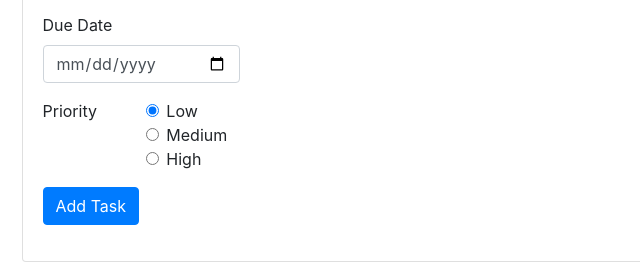
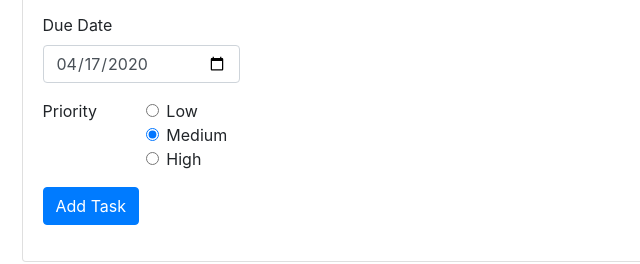
Before and after one commit to vinayvadali/nodeproject, a website: page public/index.html in a window 1280 px wide. Shown: the part 239-503 px from the top of the page, 301-941 px from the left. Drawn offline with nearby package versions, Linux system fonts and the light colour scheme; no server answers.

Commit message:
Added Date default value

```diff
--- a/public/index.html
+++ b/public/index.html
@@ -20,7 +20,7 @@
                             <div class="form-group row">
                               <label for="taskName" class="col-sm-3 col-form-label">Task Name</label>
                               <div class="col-sm-10">
-                                <input type="text" class="form-control" id="taskName">
+                                <input type="text" class="form-control" id="taskName" required>
                               </div>
                             </div>
                             <div class="form-group">
@@ -42,7 +42,7 @@
                                     </label>
                                   </div>
                                   <div class="form-check">
-                                    <input class="form-check-input" type="radio" name="priority" id="medium" value="2">
+                                    <input class="form-check-input" type="radio" name="priority" id="medium" value="2" checked>
                                     <label class="form-check-label" for="medium">
                                       Medium
                                     </label>
--- a/public/script.js
+++ b/public/script.js
@@ -2,6 +2,7 @@ window.addEventListener('load', loadTasks)
 let i=0
 let id=0
 function loadTasks() {
+  setToTomorrowsDate()
   let taskHolder = document.getElementById('taskHolder')
   taskHolder.innerHTML=""
   getTodos()
@@ -133,6 +134,11 @@ function loadTasks() {
     sortMenu(parseInt(document.getElementById('sortMenu').value),taskHolder)
   }
 
+  function setToTomorrowsDate(){
+    var currentDate = new Date()
+    currentDate.setDate(currentDate.getDate() + 1)
+    document.getElementById('dueDate').value= currentDate.toISOString().substr(0,10);
+    }
 
 
 }
```
